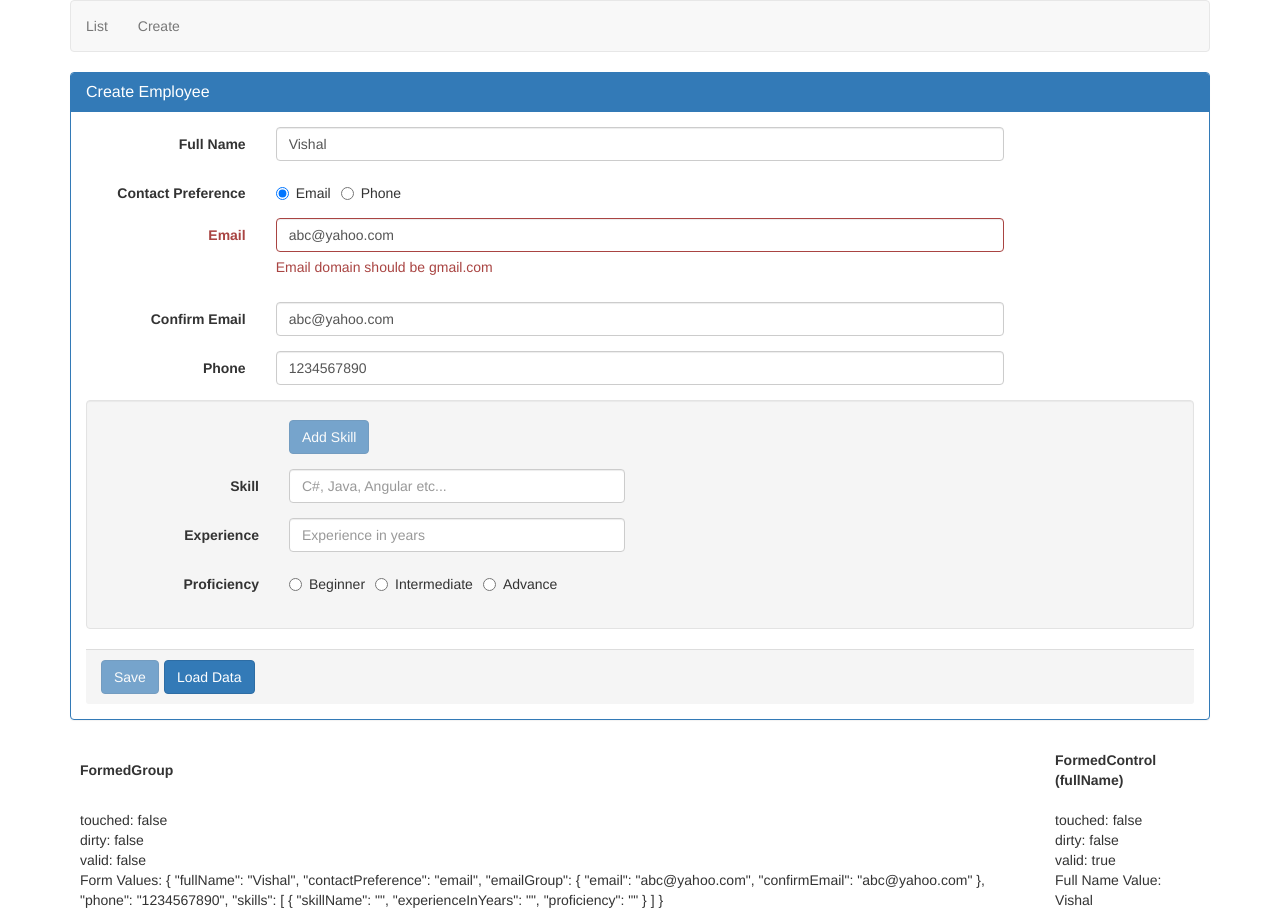
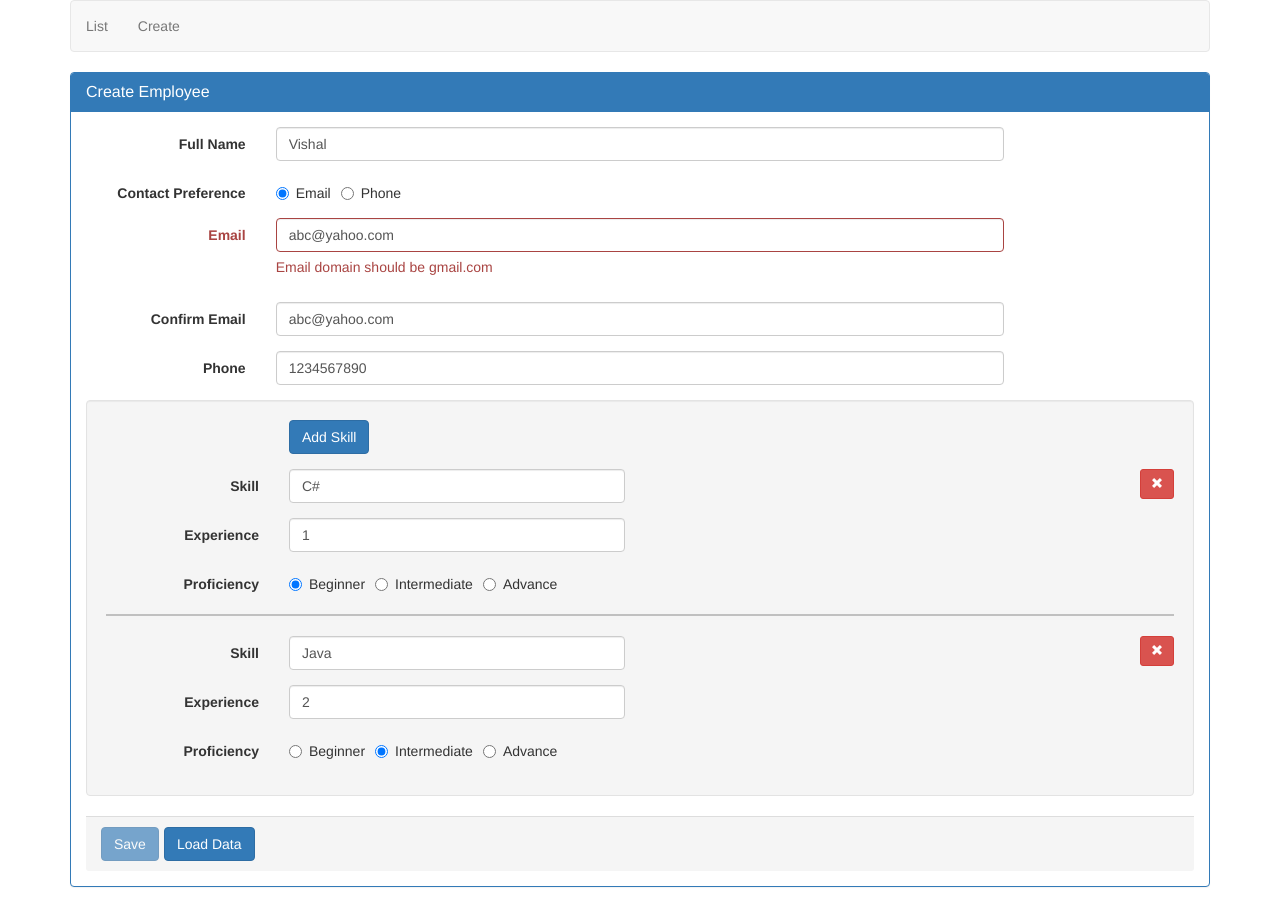
Before and after one commit to vishallotlikar/Angular8, an Angular app: page /edit/1 in a window 1280 px wide. Shown: the top 919 px of the page. Built offline with nearby package versions, Linux system fonts and the light colour scheme; data requests are answered from the project's data file.

Commit message:
Populate formarray

```diff
--- a/db.json
+++ b/db.json
@@ -9,12 +9,12 @@
             "skills": [
                 {
                     "skillName": "C#",
-                    "expreienceInYears": 1,
+                    "experienceInYears": 1,
                     "proficiency": "Beginner"
                 },
                 {
                     "skillName": "Java",
-                    "expreienceInYears": 2,
+                    "experienceInYears": 2,
                     "proficiency": "Intermediate"
                 }
             ]
@@ -28,18 +28,18 @@
             "skills": [
                 {
                     "skillName": "Angular",
-                    "expreienceInYears": 1,
+                    "experienceInYears": 1,
                     "proficiency": "Beginner"
                 },
                 {
                     "skillName": "HTML",
-                    "expreienceInYears": 2,
+                    "experienceInYears": 2,
                     "proficiency": "Intermediate"
                 },
                 {
                     "skillName": "LINQ",
-                    "expreienceInYears": 3,
-                    "proficiency": "Advanced"
+                    "experienceInYears": 3,
+                    "proficiency": "Advance"
                 }
             ]
         }
--- a/src/app/employee/IEmployee.ts
+++ b/src/app/employee/IEmployee.ts
@@ -6,5 +6,5 @@ export interface IEmployee {
     email: string;
     phone?: number;
     contactPreference: string;
-    skill: ISkill[];
+    skills: ISkill[];
 }
--- a/src/app/employee/create-employee.component.ts
+++ b/src/app/employee/create-employee.component.ts
@@ -108,6 +108,21 @@ export class CreateEmployeeComponent implements OnInit {
       },
       phone: employee.phone
     });
+
+    this.employeeForm.setControl('skills', this.setExistingSkills(employee.skills))
+  }
+
+  setExistingSkills(skillSets: ISkill[]): FormArray{
+    const formArray = new FormArray([]);
+    skillSets.forEach(s => {
+      formArray.push(this.fb.group({
+        skillName: s.skillName,
+        experienceInYears: s.experienceInYears,
+        proficiency: s.proficiency
+      }));
+    });
+
+    return formArray;
   }
 
   addSkillFormGroup(): FormGroup {
@@ -123,7 +138,10 @@ export class CreateEmployeeComponent implements OnInit {
   }
 
   removeSkillButtonclick(skillGroupIndex: number): void {
-    (<FormArray>this.employeeForm.get('skills')).removeAt(skillGroupIndex)
+    const skillsFormArray = <FormArray>this.employeeForm.get('skills')
+    skillsFormArray.removeAt(skillGroupIndex);
+    skillsFormArray.markAsDirty();
+    skillsFormArray.markAsTouched();
   }
 
   onContactPreferenceChange(selectedValue: string) {
```
